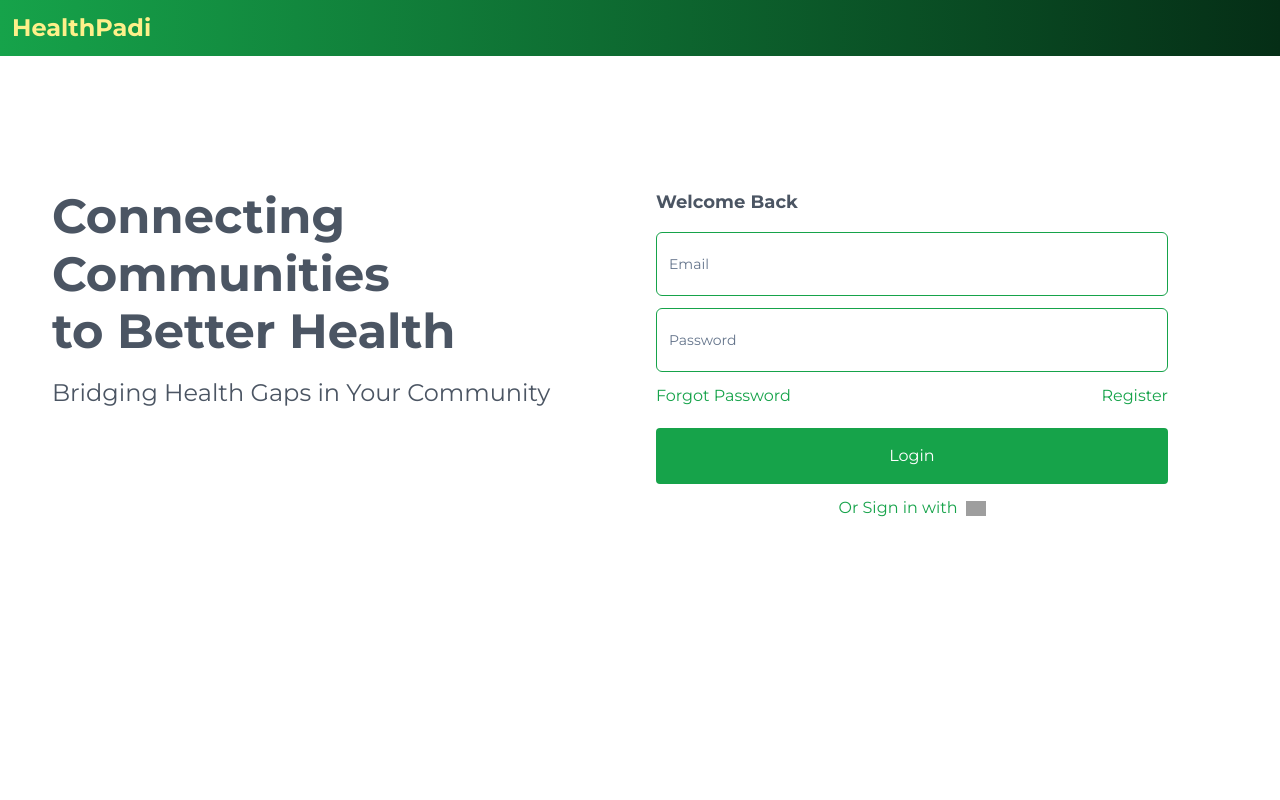
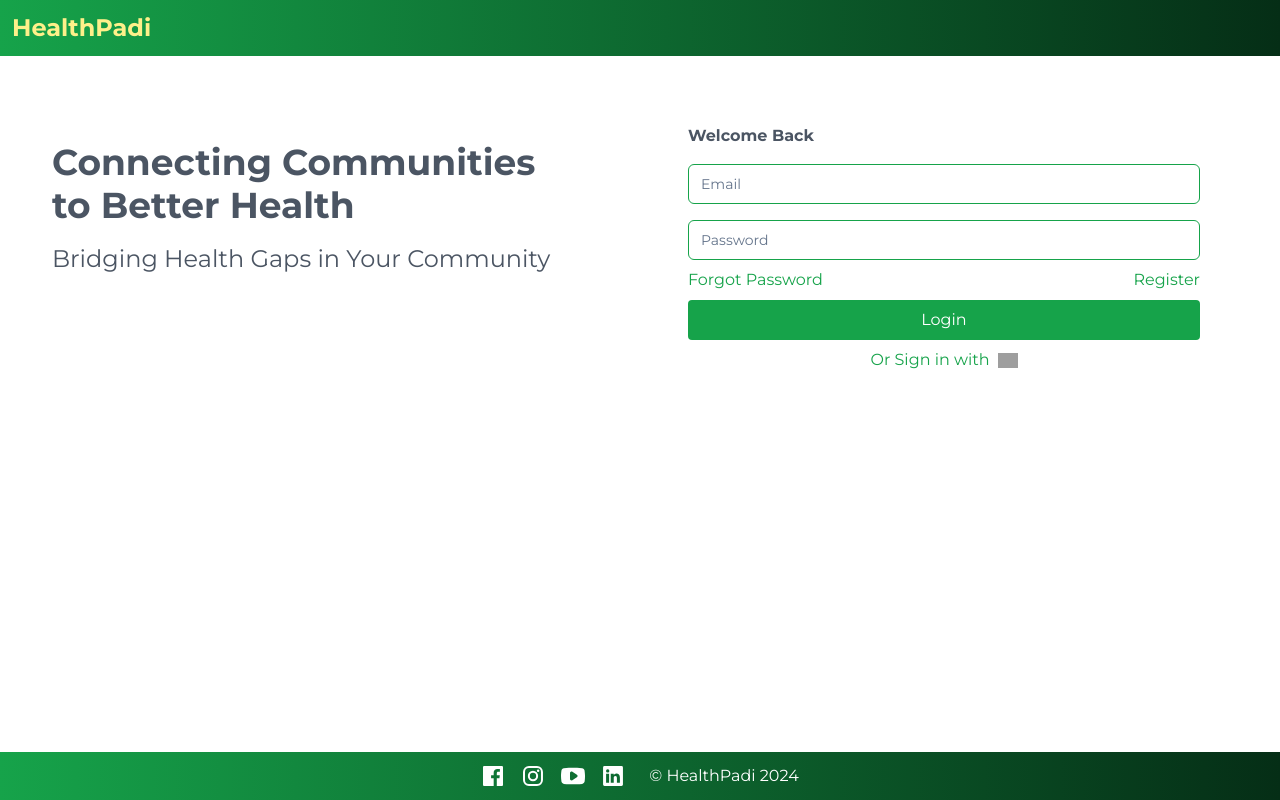
Before and after one commit to HealthPadi/HealthPadi-Frontend, a Next.js app: page /login in a window 1280 px wide. Built offline with nearby package versions, Linux system fonts and the light colour scheme; grey boxes are pictures that could not be loaded.

Commit message:
refactored the styling issues across all screens

```diff
--- a/package.json
+++ b/package.json
@@ -28,6 +28,7 @@
     "lucide-react": "^0.414.0",
     "next": "14.2.5",
     "next-themes": "^0.3.0",
+    "normalize.css": "^8.0.1",
     "react": "^18",
     "react-bootstrap": "^2.10.4",
     "react-chatbot-kit": "^2.2.2",
--- a/src/app/(auth)/login/page.tsx
+++ b/src/app/(auth)/login/page.tsx
@@ -124,25 +124,24 @@ const Login = () => {
   return (
     <>
       <HeaderText />
-      <div className="flex flex-col lg:flex-row justify-between items-center lg:items-start p-5">
-        <div className="flex-1 lg:mr-8 mb-5 lg:mb-0">
-          <div className="flex flex-col items-start mt-8 md:mt-28 pl-4 md:pl-8">
+
+      <div className="flex flex-col lg:flex-row items-start lg:items-center gap-8 p-5 ">
+        <div className="flex-1 lg:mr-8 mb-8">
+          <div className="flex flex-col items-start ml-2 md:ml-4 lg:ml-6 xl:ml-8">
             <h1
-              className="font-bold text-2xl md:text-4xl lg:text-5xl text-gray-600 leading-snug md:leading-tight"
+              className="font-bold text-2xl md:text-3xl lg:text-4xl text-gray-600 leading-snug md:leading-tight"
               style={{ lineHeight: "1.2", whiteSpace: "normal" }}
             >
-              Connecting Communities
-              <br /> to Better Health
+              Connecting&nbsp;Communities
+              <br className="" /> to Better Health
             </h1>
             <p className="pt-2 md:pt-4 text-base md:text-xl lg:text-2xl text-gray-600 leading-relaxed">
               Bridging Health Gaps in Your Community
             </p>
           </div>
         </div>
-        <div className="flex-1 flex flex-col items-center lg:items-start gap-4 w-full lg:w-auto">
-          <h1 className="font-bold text-lg lg:mt-28 text-gray-600">
-            Welcome Back
-          </h1>
+        <div className="flex-1 flex flex-col items-center lg:items-start gap-4 w-full lg:w-auto mt-12 lg:ml-8">
+          <h1 className="font-bold text-base text-gray-600">Welcome Back</h1>
           <form
             onSubmit={form.handleSubmit(onSubmit)}
             className="w-full max-w-lg"
@@ -152,17 +151,17 @@ const Login = () => {
                 type="email"
                 placeholder="Email"
                 {...form.register("email")}
-                className="w-full h-16 mb-3 outline-none border-green-600 focus:outline-none focus:ring-0 focus:border-transparent"
+                className="w-full h-10 mb-4 outline-none border-green-600 focus:outline-none focus:ring-0 focus:border-transparent"
               />
               <FormError error={form.formState.errors.email?.message} />
               <Input
                 type="password"
                 placeholder="Password"
                 {...form.register("password")}
-                className="w-full h-16 mb-3 outline-none border-green-600 focus:outline-none focus:ring-0 focus:border-transparent"
+                className="w-full h-10 mb-2 outline-none border-green-600 focus:outline-none focus:ring-0 focus:border-transparent"
               />
               <FormError error={form.formState.errors.password?.message} />
-              <div className="flex justify-between w-full mb-3 whitespace-nowrap">
+              <div className="flex justify-between w-full  whitespace-nowrap">
                 <Link href="/reset" className="text-green-600">
                   Forgot Password
                 </Link>
@@ -172,16 +171,16 @@ const Login = () => {
                   </Link>
                 </p>
               </div>
-              <div className="mt-5 w-full">
+              <div className="mt-2 w-full">
                 <button
                   type="submit"
                   disabled={isLoading}
-                  className="bg-green-600 text-white w-full h-14 mb-3 rounded-sm hover:bg-gradient-to-r from-green-600 to-green-950 flex justify-center items-center"
+                  className="bg-green-600 text-white w-full h-10 mb-2 rounded-sm hover:bg-gradient-to-r from-green-600 to-green-950 flex justify-center items-center"
                 >
                   {isLoading ? <Loader className="animate-spin" /> : "Login"}
                 </button>
               </div>
-              <div className="flex justify-center items-center w-full mt-3">
+              <div className="flex justify-center items-center w-full mt-2">
                 <button
                   className="text-green-600 flex items-center"
                   onClick={googleSignin}
--- a/src/app/(routes)/(user)/dashboard/page.tsx
+++ b/src/app/(routes)/(user)/dashboard/page.tsx
@@ -30,10 +30,10 @@ export default function Home() {
       <main className="mb-10">
         <HeroText />
         <Feeds limit={3} />
-        <div className="mt-12 flex flex-col items-center gap-6">
+        <div className="p-10 flex items-center justify-center">
           <Link
             href="/seeMore"
-            className="w-[120px] md:w-[130px] lg:w-[150px] h-[50px] md:h-[55px] lg:h-[60px] font-medium p-4 rounded-lg bg-gradient-to-r from-green-600 to-green-950 text-white text-center"
+            className="px-4 py-2 md:px-6 md:py-3 lg:px-8 lg:py-4 font-medium rounded-lg bg-gradient-to-r from-green-600 to-green-950 text-white text-center"
           >
             See More
           </Link>
--- a/src/app/(routes)/chat/page.tsx
+++ /dev/null
@@ -1,9 +0,0 @@
-export default function Chat() {
-  return (
-    <>
-      <div>
-        <h1>Chat</h1>
-      </div>
-    </>
-  );
-}
--- a/src/app/(routes)/seeMore/page.tsx
+++ b/src/app/(routes)/seeMore/page.tsx
@@ -1,24 +1,35 @@
-//This is the feeds page that displays the feeds from the AI.It displays the feeds in a card format and allows the user to click on a card to view the full content of the feed. It also displays a modal with the full content of the feed when a card is clicked.
-
 "use client";
-
+import Link from "next/link";
+import { useEffect, useState } from "react";
+import HeaderText from "@/components/ui/header-text";
 import MainHeader from "@/components/ui/main-header";
 import Feeds from "@/components/ui/feeds";
-import Footer from "@/components/ui/footer";
+import { useAuthState } from "../../../../store/authStore";
 export default function FeedPage() {
+  const [isLoggedIn, setIsLoggedIn] = useState(false);
+  const user = useAuthState();
+  useEffect(() => {
+    // Replace this with your actual authentication check logic
+    const userLoggedIn = checkUserAuthentication();
+    setIsLoggedIn(userLoggedIn);
+  }, []);
+
+  const checkUserAuthentication = () => {
+    // Implement your authentication check logic here
+    // For example, check if a token exists in localStorage
+    return !!localStorage.getItem("authToken");
+  };
+
   return (
     <>
-      <MainHeader />
+      <HeaderText />
+      {isLoggedIn && <MainHeader />}
       <div className="flex flex-col items-center justify-center">
-        <h1 className="text-4xl font-bold text-green-600 mt-10">
-          Health Feeds
-        </h1>
-
-        <div className="mb-28">
+        <h1 className="text-4xl font-bold text-green-600 mt-4">Health Feeds</h1>
+        <div className="mb-32">
           <Feeds />
         </div>
       </div>
-      <Footer />
     </>
   );
 }
--- a/src/app/layout.tsx
+++ b/src/app/layout.tsx
@@ -1,4 +1,3 @@
-//Ths is the layout page that wraps the entire application. It provides the global styles and layout for the application.
 "use client";
 import type { Metadata } from "next";
 import { Montserrat } from "next/font/google";
@@ -6,6 +5,8 @@ import { Toaster } from "react-hot-toast";
 import "./globals.css";
 import { QueryClient, QueryClientProvider } from "@tanstack/react-query";
 import { GoogleOAuthProvider } from "@react-oauth/google";
+import Footer from "../components/ui/footer"; // Import your Footer component
+
 const montserrat = Montserrat({
   subsets: ["latin"],
   weight: ["400", "500", "600", "700"], // specify the weights you need
@@ -26,7 +27,7 @@ export default function RootLayout({
 
   return (
     <html lang="en" className={`${montserrat.className}`}>
-      <body className={montserrat.className}>
+      <body className={`${montserrat.className} flex flex-col min-h-screen`}>
         <GoogleOAuthProvider
           clientId={
             process.env.NEXT_PUBLIC_GOOGLE_CLIENT_ID ??
@@ -34,10 +35,10 @@ export default function RootLayout({
           }
         >
           <QueryClientProvider client={queryClient}>
-            <main>{children}</main>
+            <main className="flex-grow">{children}</main>
+            <Footer /> {/* Include Footer here */}
           </QueryClientProvider>
         </GoogleOAuthProvider>
-        <Toaster />
       </body>
     </html>
   );
--- a/src/app/page.tsx
+++ b/src/app/page.tsx
@@ -1,7 +1,5 @@
-// This is the home page of the HealthPadi application. It displays a brief description of the application and its purpose. It also contains a call to action for users to get started or get health updates. The page also displays the latest feeds from the AI in a card format.
 "use client";
 import Link from "next/link";
-import Footer from "@/components/ui/footer";
 import Image from "next/image";
 import docImg from "../../public/images/doctors.png";
 import HeaderText from "@/components/ui/header-text";
@@ -13,52 +11,52 @@ export default function Home() {
       <HeaderText />
       <main className="mb-10">
         <div className="container mx-auto px-6 md:px-24 pt-6 md:pt-16 pb-1 flex flex-col md:flex-row justify-between border-b border-b-gray-600">
-          <div className="flex flex-col items-start md:ml-4">
-            <h1
-              className="font-bold text-4xl md:text-3xl text-gray-600 leading-snug md:leading-tight md:pt-4"
-              style={{ lineHeight: "1.2", whiteSpace: "normal" }}
-            >
-              Connecting Communities
-              <br /> to Better Health
+          <div className="flex flex-col items-start">
+            <h1 className="font-bold text-2xl md:text-5xl text-gray-600 leading-snug md:leading-tight md:pt-4">
+              Connecting&nbsp;Communities
+              <br />
+              to Better Health
             </h1>
-            <p className="pt-4 md:pt-2 text-xl md:text-2xl text-gray-600">
+            <p className="pt-8 md:pt-6 text-lg md:text-xl text-gray-600">
               Bridging Health Gaps in Your Community
             </p>
-            <div className="mt-8 md:mt-14 flex gap-4 md:gap-10">
+            <div className="mt-10 md:mt-24 flex gap-4 md:gap-6">
               <Link href="/register" passHref>
-                <div className="flex items-center justify-center bg-green-600 rounded-lg text-white w-[100px] md:w-[180px] h-[40px] md:h-[55px] hover:bg-gradient-to-r from-green-600 to-green-950">
+                <div className="flex items-center justify-center bg-green-600 rounded-lg text-white px-2 py-2 md:px-6 md:py-3 hover:bg-gradient-to-r from-green-600 to-green-950">
                   Get Started
                 </div>
               </Link>
               <Link href="/login" passHref>
-                <div className="flex items-center justify-center bg-green-600 rounded-lg text-white w-[100px] md:w-[180px] h-[40px] md:h-[55px] hover:bg-gradient-to-r from-green-600 to-green-950">
+                <div className="flex items-center justify-center bg-green-600 rounded-lg text-white px-2 py-2 md:px-6 md:py-3 hover:bg-gradient-to-r from-green-600 to-green-950">
                   Get Health Updates
                 </div>
               </Link>
             </div>
           </div>
-          <div className="mt-8 md:mt-[-40px] flex justify-center">
+          <div className="mt-8 md:mt-0 flex justify-center">
             <Image
               src={docImg}
               alt="an image of two doctors"
               width={500}
               height={300}
-              className="w-[200px] md:w-[600px] h-[250px] md:h-[500px] object-cover"
+              className="w-full md:w-auto h-auto object-cover"
               unoptimized
             />
           </div>
         </div>
-        <Feeds limit={3} />
+        <div className="mt-10">
+          <Feeds limit={3} />
+        </div>
+
         <div className="p-10 flex items-center justify-center">
           <Link
             href="/seeMore"
-            className="w-[100px] md:w-[130px] lg:w-[150px] h-[45px] md:h-[55px] lg:h-[60px] font-medium p-4 rounded-lg bg-gradient-to-r from-green-600 to-green-950 text-white text-center"
+            className="px-4 py-2 md:px-6 md:py-3 lg:px-8 lg:py-4 font-medium rounded-lg bg-gradient-to-r from-green-600 to-green-950 text-white text-center"
           >
             See More
           </Link>
         </div>
       </main>
-      <Footer />
     </>
   );
 }
--- a/src/components/ui/feeds.tsx
+++ b/src/components/ui/feeds.tsx
@@ -1,4 +1,3 @@
-// This is the feeds page that displays the feeds from the AI. It displays the feeds in a card format and allows the user to click on a card to view the full content of the feed. It also displays a modal with the full content of the feed when a card is clicked.
 import {
   Card,
   CardContent,
@@ -8,7 +7,6 @@ import {
   CardTitle,
 } from "@/components/ui/card";
 import Image from "next/image";
-import Link from "next/link";
 import useFeed from "../../../hooks/useFeed";
 import healthbadge from "../../../public/images/healthbadge.png";
 import { useState } from "react";
@@ -63,7 +61,7 @@ export default function Feeds({ limit }: FeedsProps) {
 
   return (
     <>
-      <div className="container mx-auto grid grid-cols-1 sm:grid-cols-2 lg:grid-cols-3 gap-6 mt-20 px-4 md:px-8 lg:px-12 mb-10">
+      <div className="container mx-auto grid grid-cols-1 sm:grid-cols-2 lg:grid-cols-3 gap-4 mt-20 px-4 md:px-8 lg:px-12 mb-10">
         {getFeedsQuery.isLoading && <div>Loading...</div>}
         {getFeedsQuery.isError && <div>Something went wrong</div>}
         {(getFeedsQuery?.data?.data?.length ?? 0) < 1 && (
@@ -86,8 +84,8 @@ export default function Feeds({ limit }: FeedsProps) {
               }
               className="w-full"
             >
-              <Card className="w-full sm:w-[300px] lg:w-[350px] h-[500px] shadow-sm shadow-gray-600 cursor-pointer hover:shadow-md transition-shadow duration-200 flex flex-col mx-auto">
-                <CardHeader className="h-[228px]">
+              <Card className="w-full sm:max-w-xs md:max-w-sm lg:max-w-md h-full sm:h-80 md:h-96 lg:h-[32rem] shadow-sm shadow-gray-600 cursor-pointer hover:shadow-md transition-shadow duration-200 flex flex-col mx-auto">
+                <CardHeader className="h-40 sm:h-48 md:h-56 lg:h-72">
                   <Image
                     src={healthbadge}
                     width={373}
--- a/src/components/ui/footer.tsx
+++ b/src/components/ui/footer.tsx
@@ -8,7 +8,7 @@ import instagramLogo from "../../../assets/icons/logo-linkedin.svg";
 
 export default function Footer() {
   return (
-    <footer className="p-3 md:p-4 lg:p-3 bg-gradient-to-r from-green-600 to-green-950">
+    <footer className="p-3 md:p-4 lg:p-3 bg-gradient-to-r from-green-600 to-green-950 w-full">
       <div className="flex flex-col md:flex-row items-center justify-center gap-4 md:gap-6">
         <div className="flex items-center justify-center gap-4">
           <Image
--- a/src/components/ui/header-text.tsx
+++ b/src/components/ui/header-text.tsx
@@ -1,11 +1,14 @@
-//This is the page for the HealthPadi logo and text that is displayed at the top of the application. It is used in the main layout component to provide a consistent header across all pages of the application.
+// This is the page for the HealthPadi logo and text that is displayed at the top of the application. It is used in the main layout component to provide a consistent header across all pages of the application.
+import Link from "next/link";
 
 export default function HeaderText() {
   return (
     <header className="bg-gradient-to-r from-green-600 to-green-950 flex items-center justify-between p-3 md:p-4 lg:p-3">
-      <h1 className="font-bold text-yellow-200  md:text-3xl lg:text-2xl">
-        HealthPadi
-      </h1>
+      <Link href="/">
+        <h1 className="font-bold text-yellow-200 md:text-3xl lg:text-2xl cursor-pointer">
+          HealthPadi
+        </h1>
+      </Link>
     </header>
   );
 }
--- a/src/components/ui/hero-text.tsx
+++ b/src/components/ui/hero-text.tsx
@@ -6,33 +6,31 @@ import docImg from "../../../public/images/doctors.png";
 
 export default function HeroText() {
   return (
-    <div className="px-6 md:px-24 pt-6 md:pt-24 pb-1 flex flex-col md:flex-row justify-between border-b border-b-gray-600">
-      <div className="flex flex-col items-start">
-        <h1
-          className="font-bold text-3xl md:text-4xl lg:text-5xl text-gray-600 leading-snug md:leading-tight"
-          style={{ lineHeight: "1.2", whiteSpace: "normal" }}
-        >
-          Connecting Communities
-          <br /> to Better Health
+    <div className="container mx-auto px-6 md:px-24 pt-6 md:pt-16 pb-1 flex flex-col md:flex-row justify-between border-b border-b-gray-600">
+      <div className="flex flex-col items-start ml-0 md:ml-0 lg:ml-0 xl:ml-0">
+        <h1 className="font-bold text-4xl md:text-5xl text-gray-600 leading-snug md:leading-tight md:pt-4">
+          Connecting&nbsp;Communities
+          <br />
+          to Better Health
         </h1>
-        <p className="pt-4 text-lg md:text-xl lg:text-2xl text-gray-600 leading-relaxed">
+        <p className="pt-8 md:pt-6 text-lg md:text-xl text-gray-600">
           Bridging Health Gaps in Your Community
         </p>
-        <div className="mt-8 md:mt-10 lg:mt-14 flex gap-4 md:gap-6 lg:gap-10">
+        <div className="mt-20 md:mt-24 flex gap-4 md:gap-6">
           <Link href="/update" passHref>
-            <div className="flex items-center justify-center bg-green-600 rounded-lg text-white w-[180px] md:w-[200px] h-[45px] md:h-[55px] hover:bg-gradient-to-r from-green-600 to-green-950">
-              Get Health Updates
+            <div className="flex items-center justify-center bg-green-600 rounded-lg text-white w-36 md:w-44 h-10 md:h-12 hover:bg-gradient-to-r from-green-600 to-green-950">
+              Get Health Update
             </div>
           </Link>
         </div>
       </div>
-      <div className="mt-8 lg:mt-0 flex justify-center">
+      <div className="mt-8 md:mt-[-40px] flex justify-center">
         <Image
           src={docImg}
           alt="an image of two doctors"
-          width={400}
-          height={250}
-          className="w-[300px] md:w-[400px] lg:w-[600px] h-[200px] md:h-[250px] lg:h-[500px] object-cover"
+          width={500}
+          height={300}
+          // className="w-[200px] md:w-[600px] h-[250px] md:h-[500px] object-cover"
           unoptimized
         />
       </div>
--- a/src/components/ui/main-header.tsx
+++ b/src/components/ui/main-header.tsx
@@ -21,7 +21,6 @@ import { useAuthState } from "../../../store/authStore";
 
 export default function MainHeader() {
   const { user } = useAuthState();
-  const [isLoggedIn, setIsLoggedIn] = useState(true);
   const [isModalVisible, setIsModalVisible] = useState(false);
   const [avatarUrl, setAvatarUrl] = useState(profileImg);
   const [isLoading, setIsLoading] = useState(true);
@@ -51,7 +50,7 @@ export default function MainHeader() {
       <h1 className="font-bold text-yellow-200 text-2xl md:text-3xl lg:text-2xl">
         HealthPadi
       </h1>
-      {isLoggedIn && (
+      {user && (
         <>
           <div className="hidden md:flex flex-grow md:justify-center md:pl-12 lg:pl-24 xl:pl-48">
             <nav>
```
Also changed, not shown: 1 other file (tests, documents, lock files or other folders).
